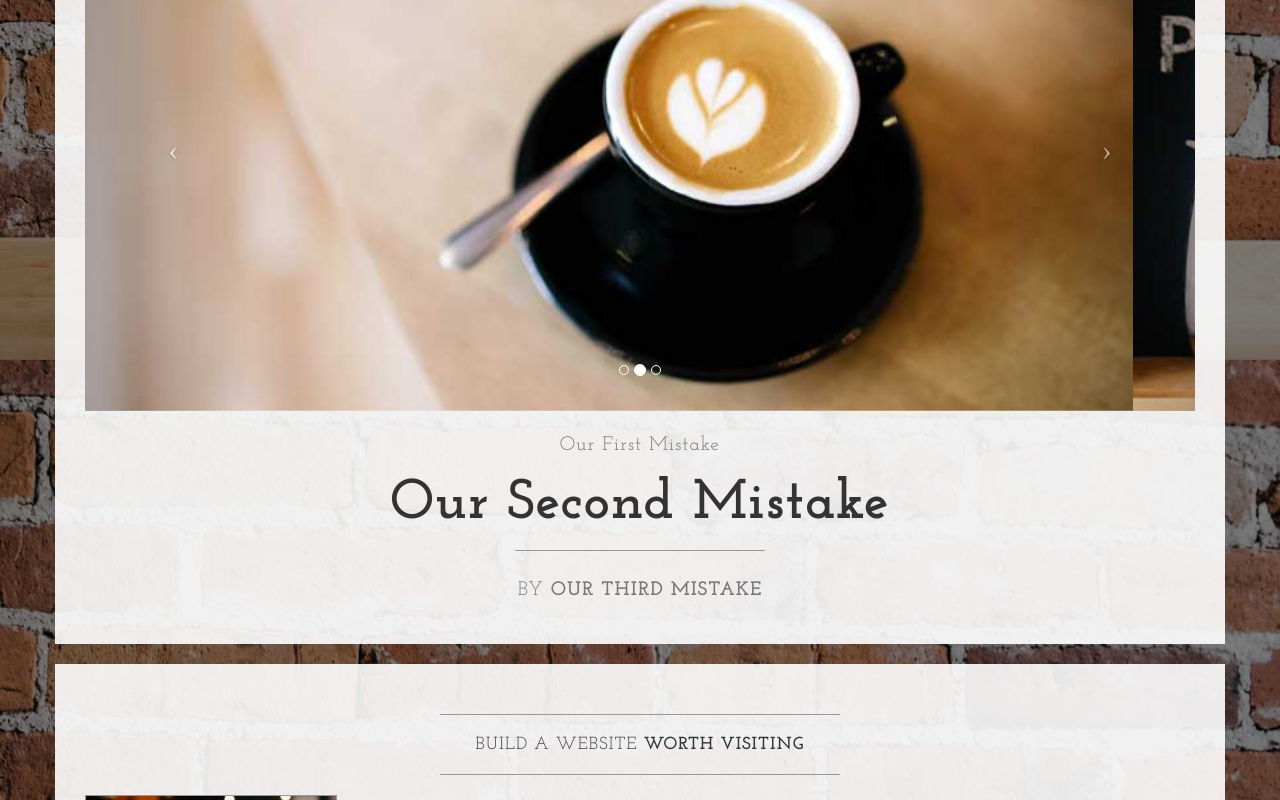
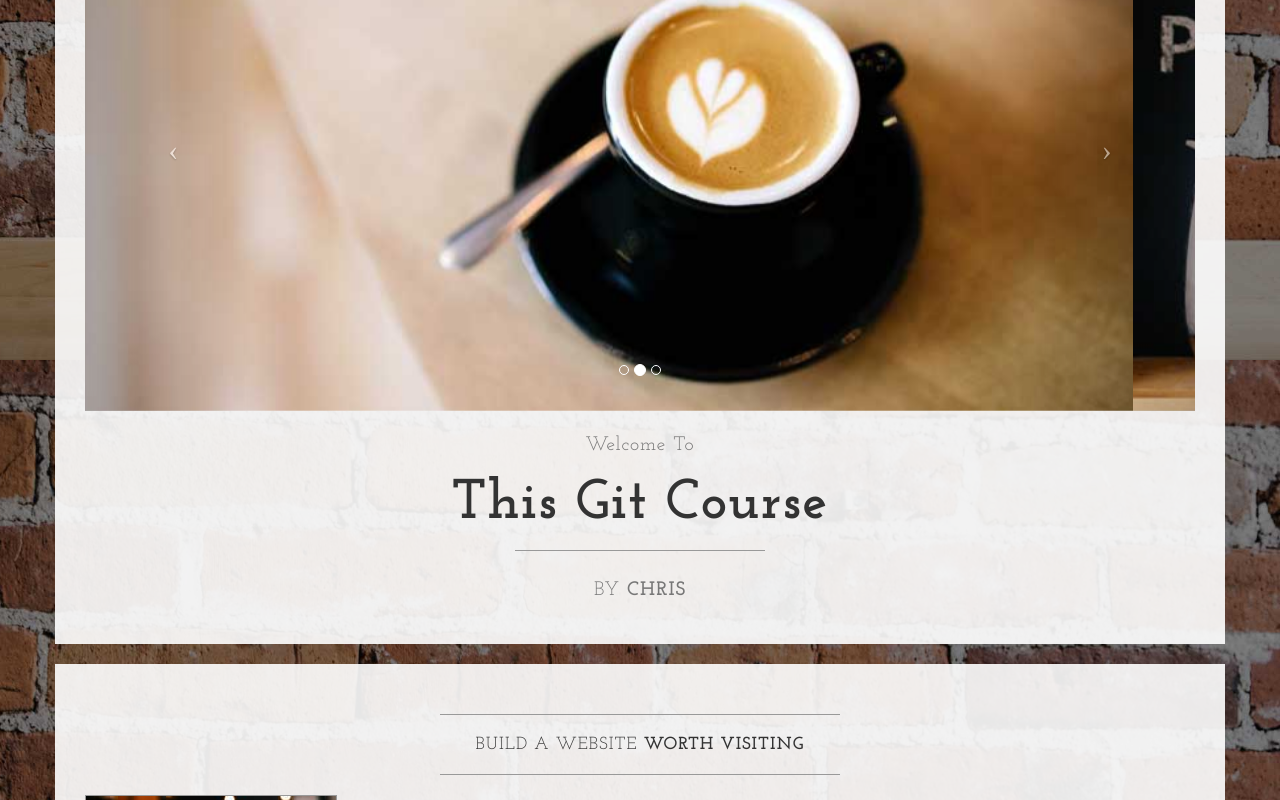
Before and after one commit to cmarye/gitcourse, a plain HTML site: page index.html in a window 1280 px wide. Shown: the part 440-1240 px from the top of the page. Drawn offline with nearby package versions, Linux system fonts and the light colour scheme.

Commit message:
Revert "Committing our third mistake, we left the other two in place"
This reverts commit 919bfbb1d23f1a32677275658fb39eb24dbc357b.

```diff
--- a/index.html
+++ b/index.html
@@ -106,13 +106,13 @@
                         </a>
                     </div>
                     <h2 class="brand-before">
-                        <small>Our First Mistake</small>
+                        <small>Welcome to</small>
                     </h2>
-                    <h1 class="brand-name">Our Second Mistake</h1>
+                    <h1 class="brand-name">This Git Course</h1>
                     <hr class="tagline-divider">
                     <h2>
                         <small>By
-                            <strong>Our Third Mistake</strong>
+                            <strong>Chris</strong>
                         </small>
                     </h2>
                 </div>
```
